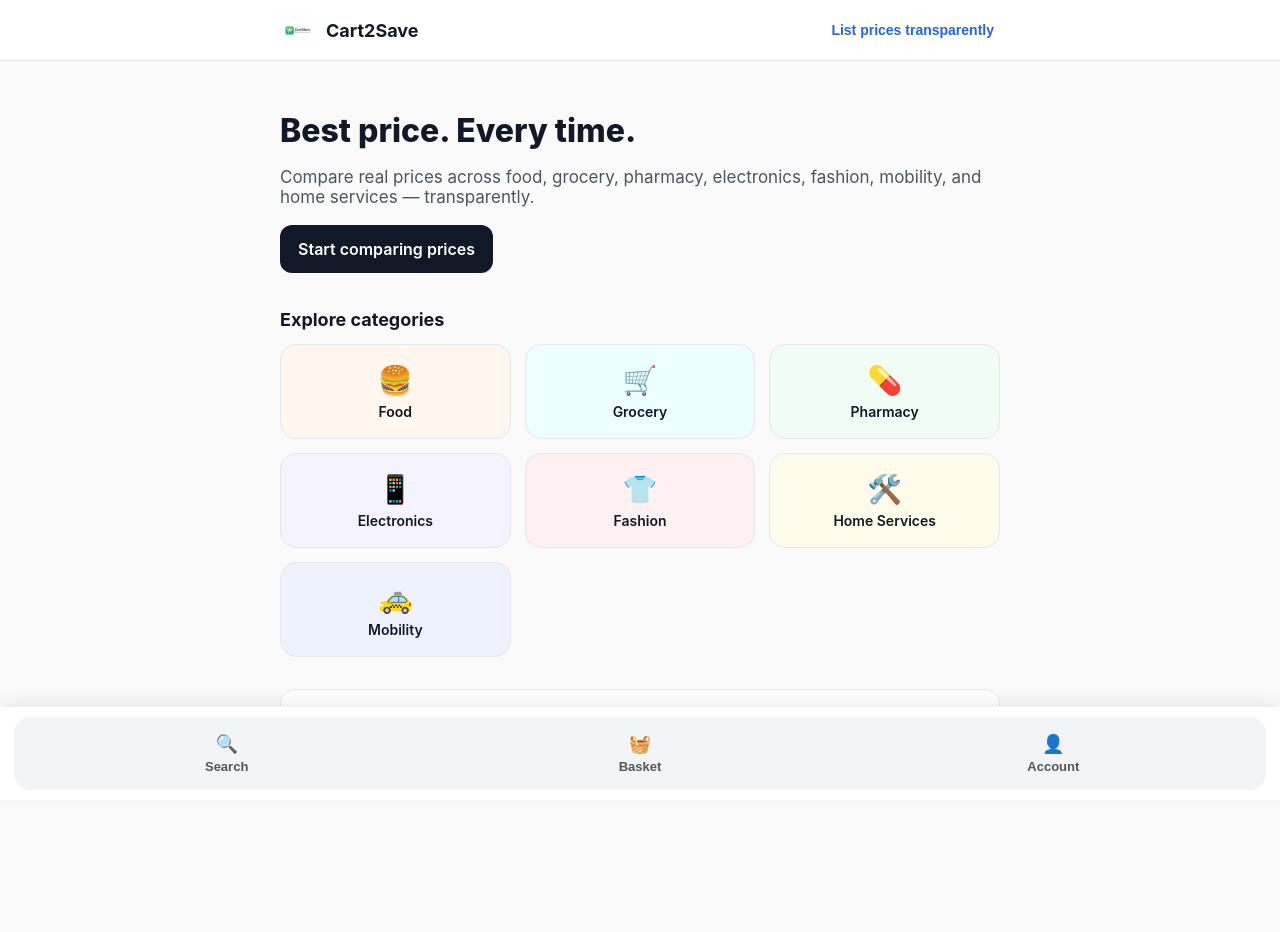
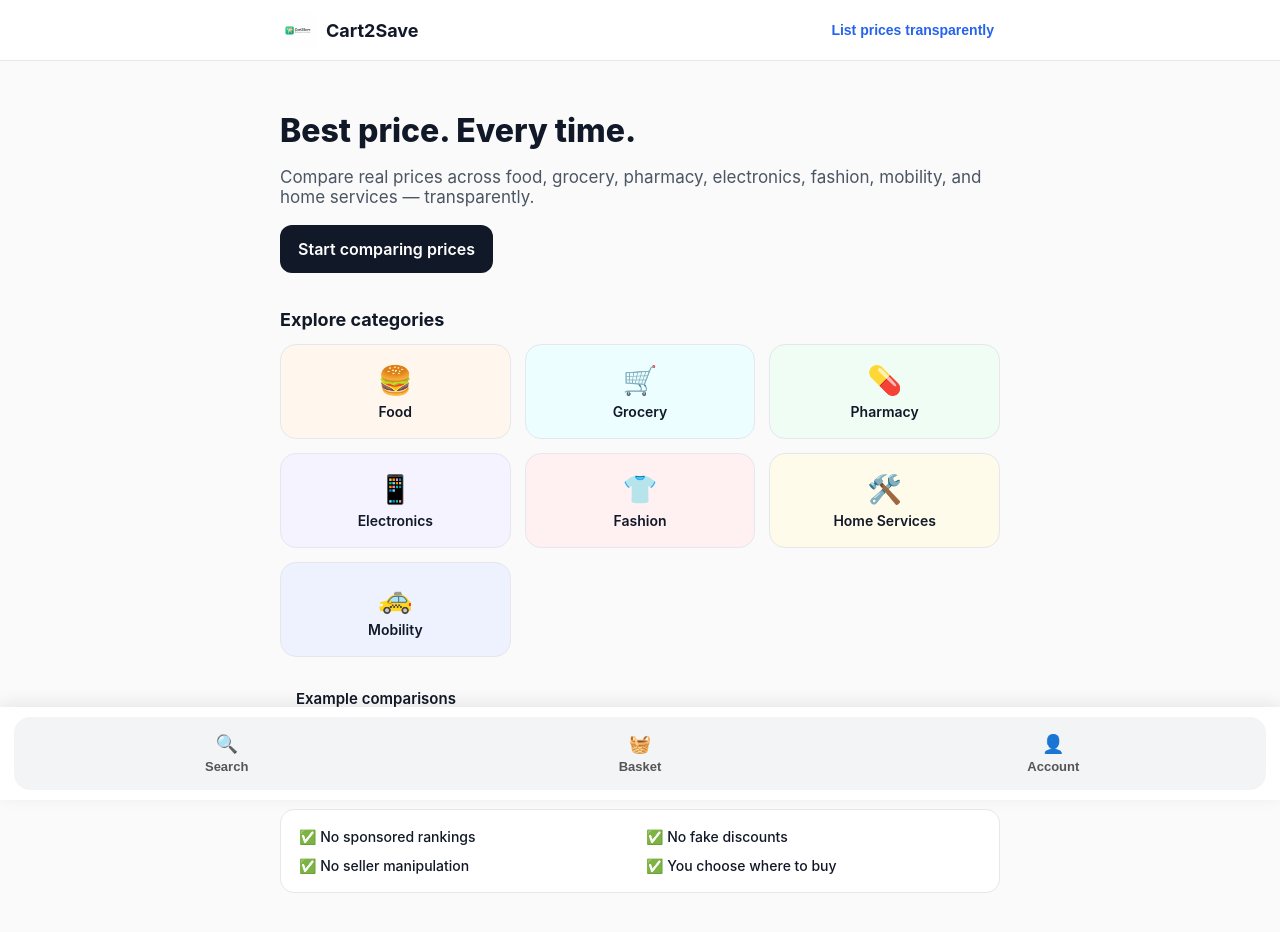
Before and after one commit to prashanthrangineni-sketch/pranix-witness-ui, a Next.js app: page / in a window 1280 px wide. Shown: the top 932 px of the page. Built offline with nearby package versions, Linux system fonts and the light colour scheme.

Commit message:
Add featured examples below sectors on homepage

```diff
--- a/app/page.tsx
+++ b/app/page.tsx
@@ -1,4 +1,5 @@
 import SectorGrid from './components/SectorGrid'
+import FeaturedExamples from './components/FeaturedExamples'
 
 export default function HomePage() {
   return (
@@ -41,6 +42,9 @@ export default function HomePage() {
       {/* SECTORS */}
       <SectorGrid />
 
+      {/* FEATURED EXAMPLES */}
+      <FeaturedExamples />
+
       {/* TRUST STRIP */}
       <section
         style={{
```
